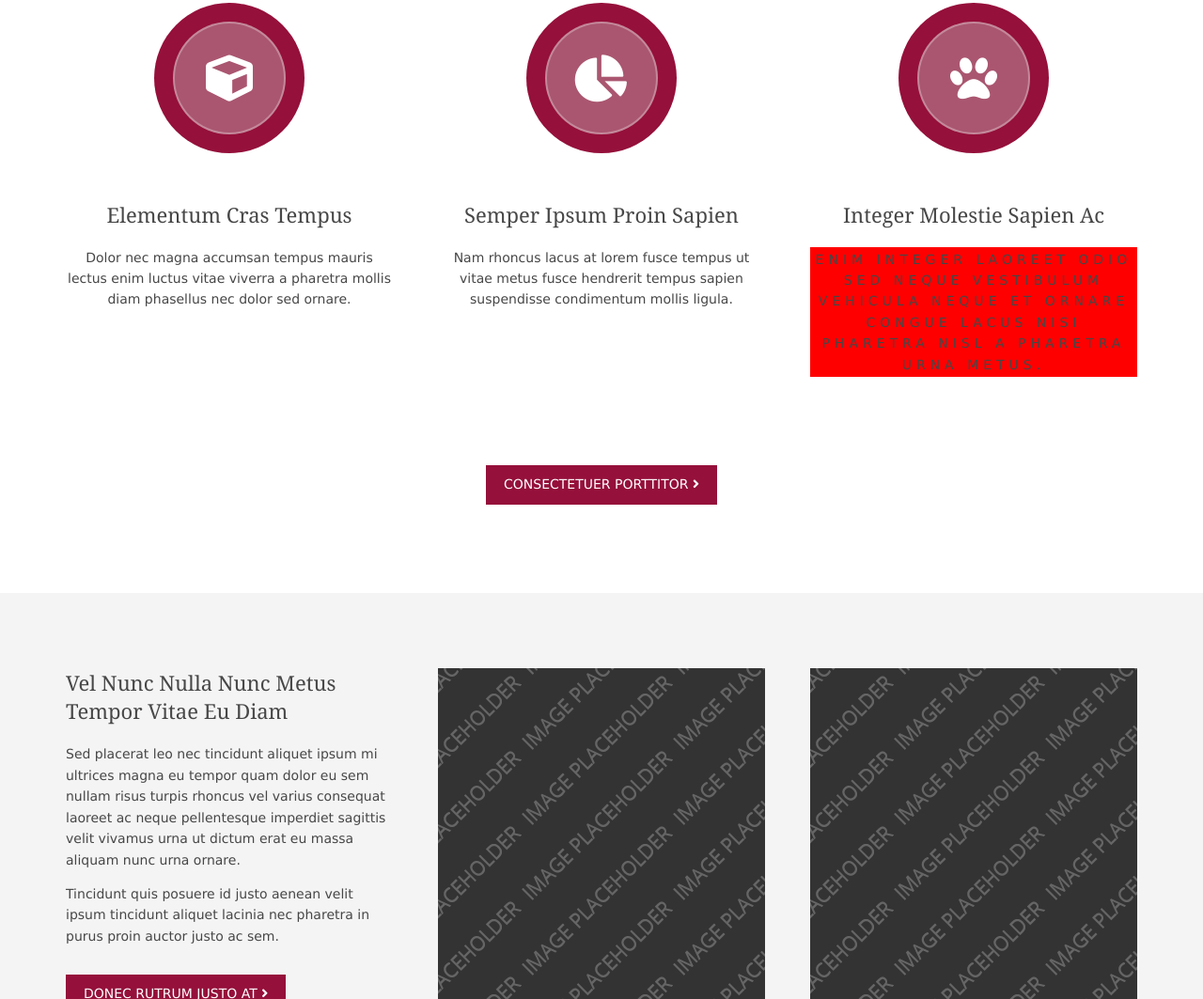
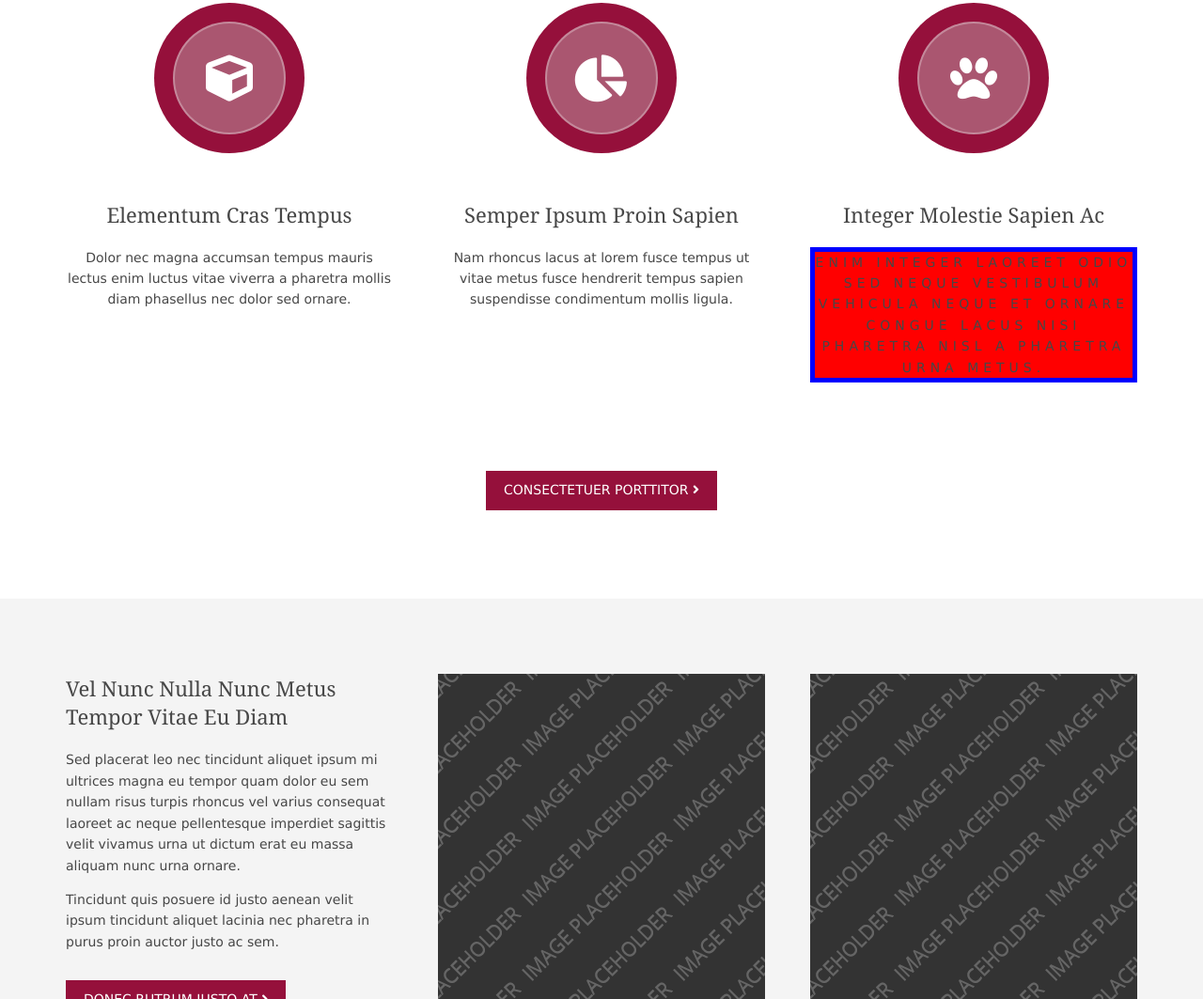
Before and after one commit to organizacion-gitfacilito/GitFacilito, a plain HTML site: page index.html in a window 1280 px wide. Shown: the part 1097-2160 px from the top of the page at 94% size. Drawn offline with Linux system fonts and the light colour scheme.

Commit message:
Agregar borde solido de color azul al parrafo rojo

```diff
--- a/layout/styles/layout.css
+++ b/layout/styles/layout.css
@@ -47,6 +47,7 @@ File: Layout CSS
 	transition: 0.3s;
 	text-transform: uppercase;
 	letter-spacing: 5px;
+	border: 5px solid blue;
 }
 .h6:hover{
 	transform: scale(1.2);
```
